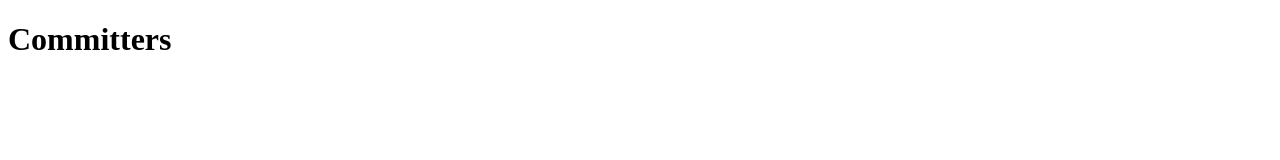
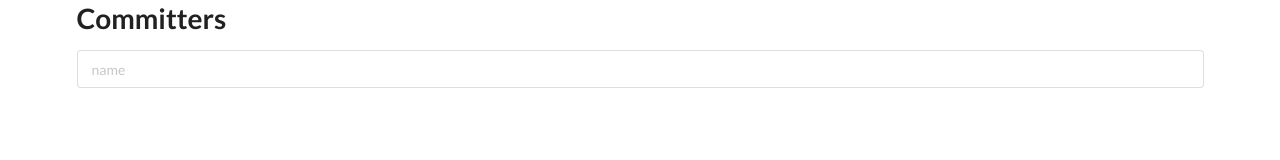
Before and after one commit to aereal/committers, a website: page public/index.html in a window 1280 px wide. Drawn offline with nearby package versions, Linux system fonts and the light colour scheme.

Commit message:
Add user

```diff
--- a/public/index.html
+++ b/public/index.html
@@ -4,8 +4,28 @@
     <meta charset="utf-8">
     <meta name="viewport" content="width=device-width,initial-scale=1">
     <title>Committers</title>
+    <link rel="stylesheet" href="//cdnjs.cloudflare.com/ajax/libs/semantic-ui/2.2.2/semantic.css" crossorigin="anonymous">
   </head>
   <body>
-    <h1>Committers</h1>
+    <div class="ui container">
+      <h1>Committers</h1>
+      <main id="entrypoint">
+        <div class="ui form">
+          <div class="field">
+            <input type="text" placeholder="name" v-on:submit="onAddUser" v-on:keyup.enter="onAddUser">
+          </div>
+        </div>
+        <div class="ui four stackable cards">
+          <user v-for="user in users" :name="user.name"></user>
+        </div>
+      </main>
+      <template id="user-card-template">
+        <div class="ui card">
+          <div class="image"><img v-bind:src="icon"></div>
+        </div>
+      </template>
+    </div>
+    <script src="//cdnjs.cloudflare.com/ajax/libs/vue/1.0.26/vue.js"></script>
+    <script src="/js/main.js"></script>
   </body>
 </html>
--- /dev/null
+++ b/public/js/main.js
@@ -0,0 +1,27 @@
+var UserComponent = Vue.extend({
+  template: '#user-card-template',
+  props: [
+    'name'
+  ],
+  computed: {
+    icon: function () {
+      return 'http://cdn1.www.st-hatena.com/users/__/' + this.name + '/profile.gif';
+    },
+  },
+});
+Vue.component('user', UserComponent);
+
+var app = new Vue({
+  el: '#entrypoint',
+  data: {
+    users: [],
+  },
+  methods: {
+    onAddUser: function (event) {
+      var input = event.target;
+      var name = input.value;
+      this.users.push({ name: name });
+      input.value = '';
+    },
+  },
+});
```
